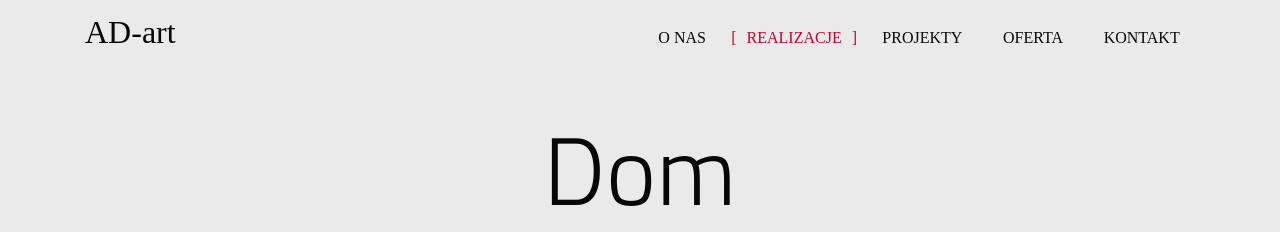
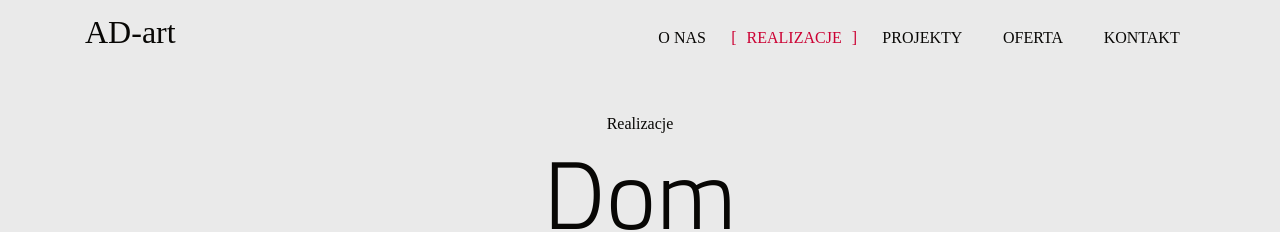
Before and after one commit to staszek998/ad-art, a React (Create React App) app: page /realizacje/dom in a window 1280 px wide. Shown: the top 232 px of the page. Built offline with nearby package versions, Linux system fonts and the light colour scheme; a web font is replaced by a local one.

Commit message:
Add the <p> above the heading in the House.jsx

```diff
--- a/src/pages/Executions/House/House.jsx
+++ b/src/pages/Executions/House/House.jsx
@@ -90,7 +90,8 @@ class House extends Component {
           <div className="row">
             <div className="col-12 py-5">
               {/* Heading */}
-              <h1 className="display-1 mb-5 text-center">Dom</h1>
+              <p className="mb-0 text-center">Realizacje</p>
+              <h1 className="display-1 mb-5 mt-0 text-center">Dom</h1>
 
               {/* Gallery */}
               <Gallery photos={examplePhotos} />
```
